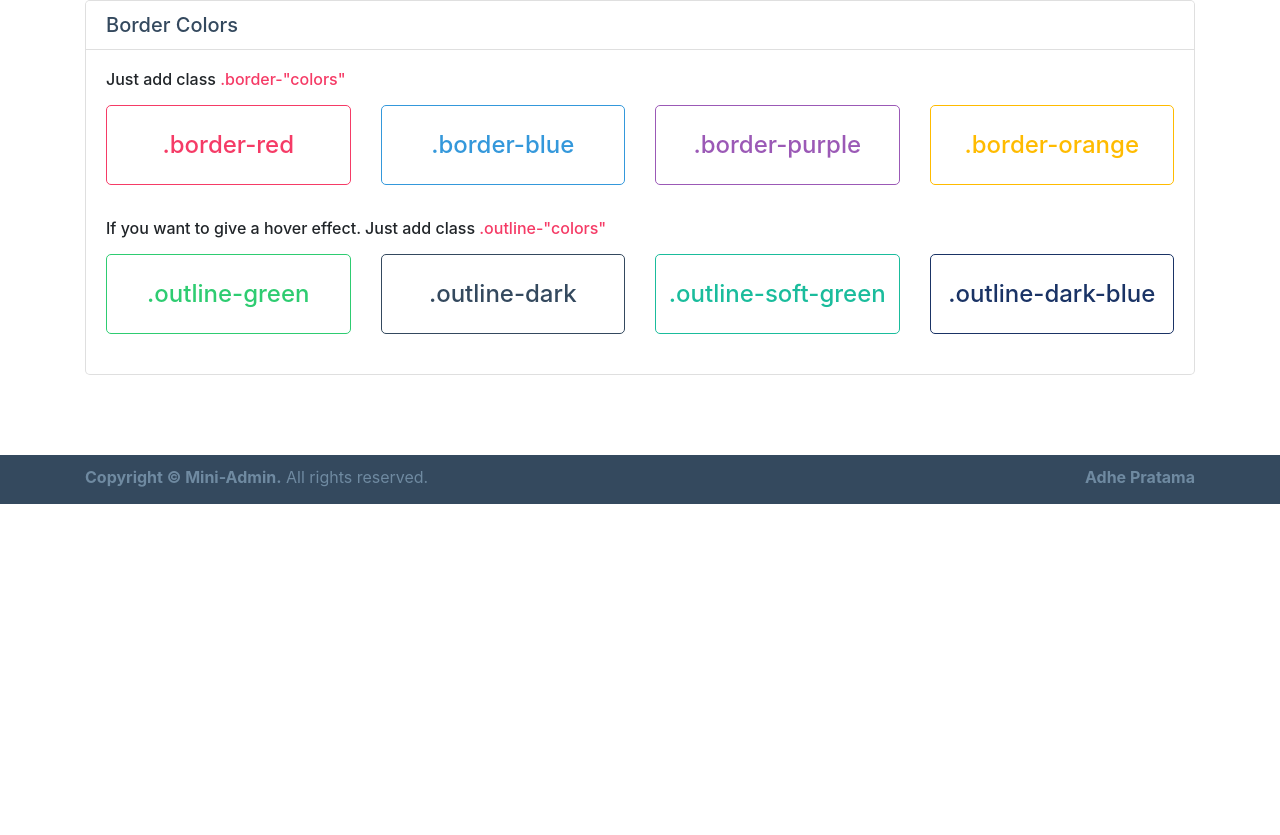
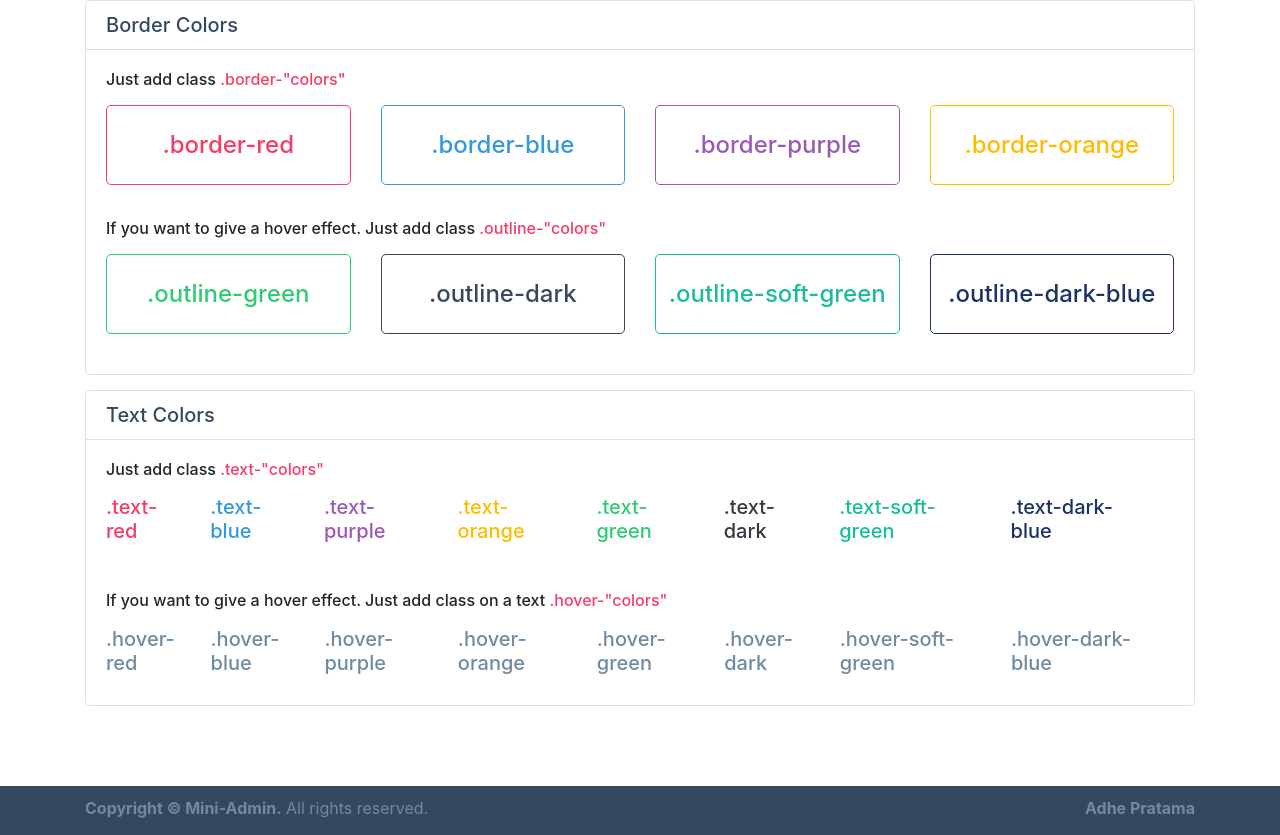
Before and after one commit to adheee/mini-admin-template, a plain HTML site: page ui-element/color.html in a window 1280 px wide. Shown: the part 535-1370 px from the top of the page. Before the commit the page ends 1039 px from the top, so only its background shows below. Drawn offline with Linux system fonts and the light colour scheme.

Commit message:
add text-color in color page

```diff
--- a/sass/asset/color/_hover.scss
+++ b/sass/asset/color/_hover.scss
@@ -1,6 +1,8 @@
 .hover-dark {
+    transition: 0.5s;
+
     &:hover {
-        color: $dark;
+        color: $dark !important;
         transition: 0.5s;
         background-color: transparent;
     }
@@ -11,8 +13,10 @@
 }
 
 .hover-purple {
+    transition: 0.5s;
+
     &:hover {
-        color: $purple;
+        color: $purple !important;
         transition: 0.5s;
         background-color: transparent;
     }
@@ -23,8 +27,10 @@
 }
 
 .hover-orange {
+    transition: 0.5s;
+
     &:hover {
-        color: $orange;
+        color: $orange !important;
         transition: 0.5s;
         background-color: transparent;
     }
@@ -35,8 +41,10 @@
 }
 
 .hover-red {
+    transition: 0.5s;
+
     &:hover {
-        color: $red;
+        color: $red !important;
         transition: 0.5s;
         background-color: transparent;
     }
@@ -47,8 +55,10 @@
 }
 
 .hover-blue {
+    transition: 0.5s;
+
     &:hover {
-        color: $blue;
+        color: $blue !important;
         transition: 0.5s;
         background-color: transparent;
     }
@@ -59,8 +69,10 @@
 }
 
 .hover-green {
+    transition: 0.5s;
+
     &:hover {
-        color: $green;
+        color: $green !important;
         transition: 0.5s;
         background-color: transparent;
     }
@@ -71,8 +83,10 @@
 }
 
 .hover-dark-blue {
+    transition: 0.5s;
+
     &:hover {
-        color: $dark-blue;
+        color: $dark-blue !important;
         transition: 0.5s;
         background-color: transparent;
     }
@@ -83,8 +97,10 @@
 }
 
 .hover-soft-green {
+    transition: 0.5s;
+
     &:hover {
-        color: $soft-green;
+        color: $soft-green !important;
         transition: 0.5s;
         background-color: transparent;
     }
--- a/ui-element/color.html
+++ b/ui-element/color.html
@@ -243,6 +243,50 @@
 
       </div>
 
+      <div class="row">
+        <div class="col-md-12">
+          <div class="card card-without-shadow">
+            <div class="card-header bg-white">
+              <h5>
+                Text Colors
+              </h5>
+            </div>
+            <div class="card-body">
+              <h6 class="mb-3">
+                Just add class
+                <span class="text-red">.text-"colors"</span>
+              </h6>
+              <div class="d-flex justify-content-center mb-5">
+                <h5 class="text-red pr-4">.text-red</h5>
+                <h5 class="text-blue pr-4">.text-blue</h5>
+                <h5 class="text-purple pr-4">.text-purple</h5>
+                <h5 class="text-orange pr-4">.text-orange</h5>
+                <h5 class="text-green pr-4">.text-green</h5>
+                <h5 class="text-dark pr-4">.text-dark</h5>
+                <h5 class="text-soft-green pr-4">.text-soft-green</h5>
+                <h5 class="text-dark-blue pr-4">.text-dark-blue</h5>
+              </div>
+
+              <h6 class="mt-4 mb-3">
+                If you want to give a hover effect. Just add class on a text
+                <span class="text-red">.hover-"colors"</span>
+              </h6>
+              <div class="d-flex justify-content-center">
+                <h5 class="text-dark-menu hover-red pr-2">.hover-red</h5>
+                <h5 class="text-dark-menu hover-blue pr-2">.hover-blue</h5>
+                <h5 class="text-dark-menu hover-purple pr-2">.hover-purple</h5>
+                <h5 class="text-dark-menu hover-orange pr-2">.hover-orange</h5>
+                <h5 class="text-dark-menu hover-green pr-2">.hover-green</h5>
+                <h5 class="text-dark-menu hover-dark pr-2">.hover-dark</h5>
+                <h5 class="text-dark-menu hover-soft-green pr-2">.hover-soft-green</h5>
+                <h5 class="text-dark-menu hover-dark-blue pr-2">.hover-dark-blue</h5>
+              </div>
+            </div>
+          </div>
+        </div>
+
+      </div>
+
     </section>
     <!-- end dashboard content -->
   </div>
```
Also changed, not shown: css/mini-admin.css, 1 other file.
